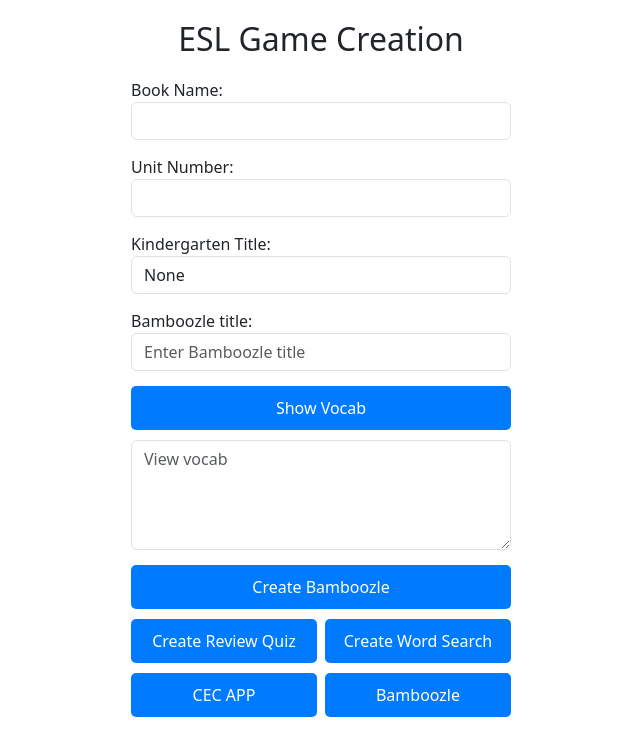
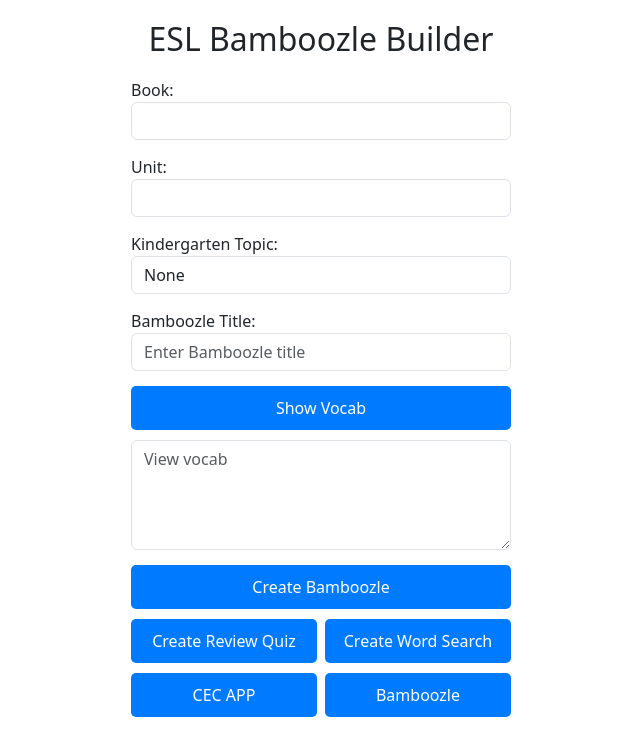
Before and after one commit to Dyson1664/Bamboozle_bot, a Flask app: template templates/book_unit.html in a window 1280 px wide. Shown: the top 756 px of the page, without its empty margins (319-959 px from the left). Run offline with Flask 2, Linux system fonts and the light colour scheme; the template is opened without the code that fills it, so the values that code supplies are empty; parts of the project's set-up code (start-up, migrations or seed data) failed here and were passed over; some libraries are stand-ins or nearby versions.

Commit message:
updated to use gpt-4

```diff
--- a/main.py
+++ b/main.py
@@ -782,7 +782,7 @@
         from openai import OpenAI
         client = OpenAI(api_key=API_KEY)
         response = client.chat.completions.create(
-            model="gpt-3.5-turbo",
+            model="gpt-4",
             messages=[
                 {"role": "system", "content": "You are a skilled ESL teacher."},
                 {"role": "user", "content": prompt}
--- a/templates/book_unit.html
+++ b/templates/book_unit.html
@@ -132,13 +132,13 @@
     </div>
 
     <div class="container">
-        <h2>ESL Game Creation</h2>
+        <h2>ESL Bamboozle Builder</h2>
         {% if error %}
             <div class="error-message">{{ error }}</div>
         {% endif %}
         <form id="bookForm" method="post" onsubmit="return validateForm()">
             <div class="form-group">
-                <label for="bookName">Book Name:</label>
+                <label for="bookName">Book:</label>
                 <select class="form-control" name="bookName" id="bookName" onchange="updateUnits()">
                     <option value="None" {% if not selected_book or selected_book =='None' %} selected {% endif %}>None</option>
                     {% for book in books %}
@@ -147,13 +147,13 @@
                 </select>
             </div>
             <div class="form-group">
-                <label for="unitNumber">Unit Number:</label>
+                <label for="unitNumber">Unit:</label>
                 <select class="form-control" name="unitNumber" id="unitNumber">
                     <!-- Units will be dynamically populated -->
                 </select>
             </div>
             <div class="form-group">
-                <label for="kgTitle">Kindergarten Title:</label>
+                <label for="kgTitle">Kindergarten Topic:</label>
                 <select class="form-control" name="kgTitle" id="kgTitle">
                     <option value="NONE">None</option>
                     {% for title in kg_vocab.keys() %}
@@ -162,7 +162,7 @@
                 </select>
             </div>
             <div class="form-group">
-                <label for="bamboozleTitle">Bamboozle title:</label>
+                <label for="bamboozleTitle">Bamboozle Title:</label>
                 <input type="text" class="form-control" id="bamboozleTitle" name="bamboozleTitle" placeholder="Enter Bamboozle title">
             </div>
             <input type="hidden" name="clickedButton" id="clickedButton" value="" />
@@ -193,8 +193,5 @@
             }, 2000); // Time in milliseconds (5000ms = 5 seconds)
         });
     </script>
-
-
-
     </body>
 </html>
```
